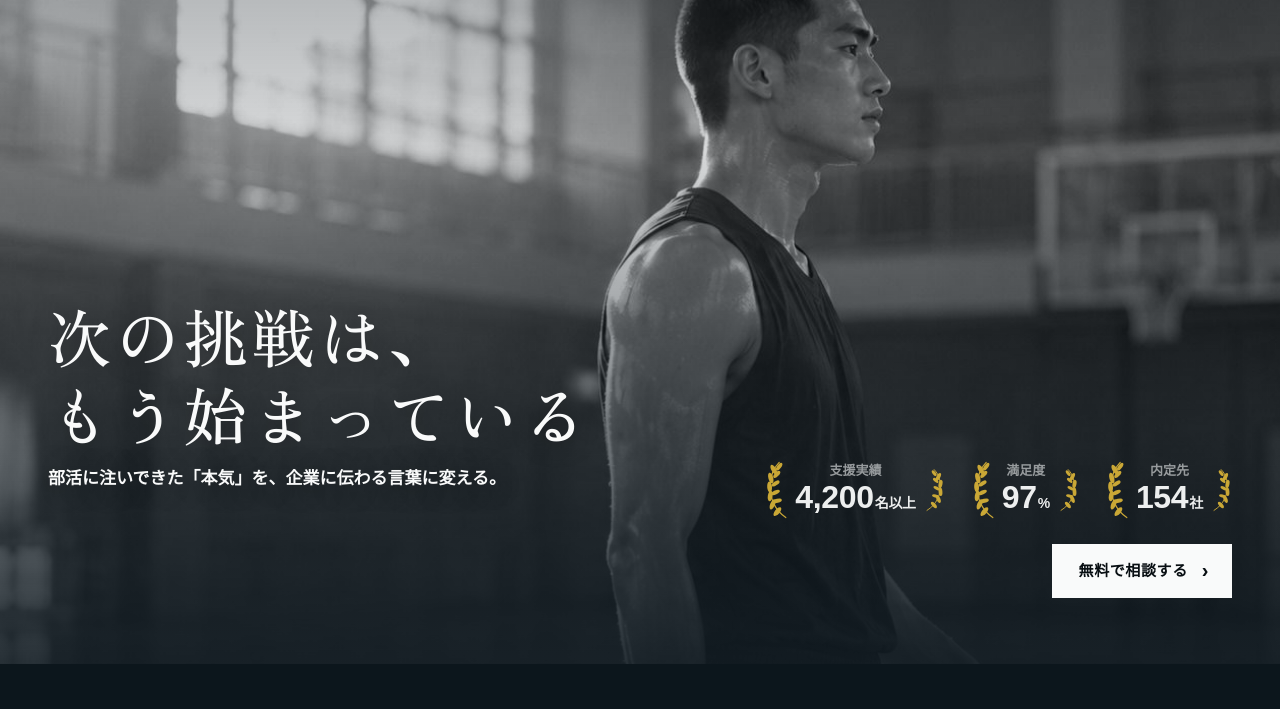
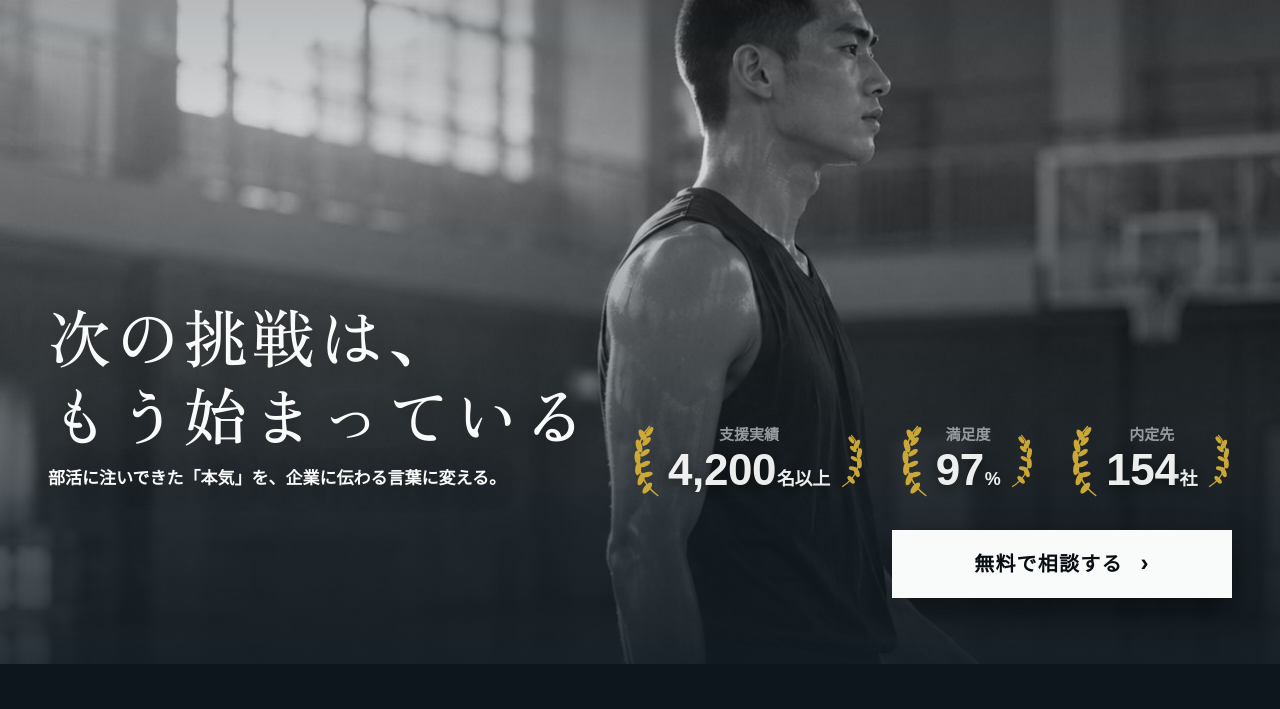
Before and after one commit to reflameinc/newgrads-replay, a plain HTML site: page index.html in a window 1280 px wide. Shown: the part 72-781 px from the top of the page. Drawn offline with Linux system fonts and the light colour scheme; a script that the page names is missing.

Commit message:
FVの実績と「無料で相談する」を大きく・CSSの閉じカッコのずれを修正
Co-Authored-By: Claude Fable 5.2 <noreply@anthropic.com>

```diff
--- a/index.html
+++ b/index.html
@@ -544,7 +544,6 @@ body.ready .fv .copy > :nth-child(2){transition-delay:.15s;}
 .ny-list li:not(.r) .bub{border-bottom-left-radius:4px;} .ny-list li:not(.r) .bub::after{left:-12px; border-right-color:#F9FAFA;}
 .ny-list li.r .bub{border-bottom-right-radius:4px; background:#DDE3E8;} .ny-list li.r .bub::after{right:-12px; border-left-color:#DDE3E8;}
 @media (min-width:768px){ .ny-list{max-width:640px; margin-left:auto !important; margin-right:auto !important;} .ny-list .wi{flex-basis:64px; width:64px !important; height:64px !important;} .ny-list .bub{font-size:16px; padding:12px 18px;} }
-}
 /* ── 横レール ── */
 .rail{display:flex; gap:12px; overflow-x:auto; scroll-snap-type:x mandatory; scroll-padding-inline:var(--gut); margin:0 calc(var(--gut) * -1); padding:0 var(--gut) 8px; scrollbar-width:none;}
 .rail::-webkit-scrollbar{display:none;}
@@ -700,9 +699,27 @@ footer .fnote{margin-top:40px; padding-top:16px; border-top:1px solid var(--surf
   .cine .career{gap:5px;} .cine .career li{grid-template-columns:4.2em 1fr; gap:8px; font-size:11.5px; line-height:1.5;} .cine .career li span{padding-left:8px;}
   .cine .note{font-size:11.5px; margin-top:8px;}
   .cine .then{margin:12px 0 0; aspect-ratio:16/7;}
+}
 .cta .gift-line{display:inline-flex; align-items:center; gap:8px; margin-top:6px; height:52px; padding:0 18px 0 20px; border-radius:999px; background:var(--ink); color:var(--ground2); border:0; font-size:13px; font-weight:800; text-decoration:none; white-space:nowrap; box-shadow:0 10px 28px rgba(0,0,0,.4);}
 .cta .gift-line::after{content:"›"; font-size:20px; line-height:1;}
 @media (min-width:768px){ .cta .gift-line{height:60px; padding:0 32px; font-size:17px; gap:10px;} }
+/* ── 2026-11-20：FVの実績と「無料で相談する」を大きく（鈴村） ── */
+.fv-r .crowns{gap:8px;}
+.fv-r .crown .lr{width:15px; height:46px;}
+.fv-r .crown .cl{font-size:13px;}
+.fv-r .crown .cv{font-size:24px; text-shadow:0 2px 12px rgba(0,0,0,.55);}
+.fv-r .crown .cv small{font-size:12px;}
+.fv-r .fvbtn{width:100%; height:58px; padding:0 20px; font-size:17px; font-weight:800; letter-spacing:.06em; justify-content:center; box-shadow:0 10px 28px rgba(0,0,0,.45);}
+.fv-r .fvbtn .chev{font-size:24px; margin-left:10px;}
+@media (min-width:1024px){
+  .fv-r{gap:20px;}
+  .fv-r .crowns{gap:36px;}
+  .fv-r .crown .lr{width:30px; height:90px;}
+  .fv-r .crown .cl{font-size:15px;}
+  .fv-r .crown .cv{font-size:44px;}
+  .fv-r .crown .cv small{font-size:18px;}
+  .fv-r .fvbtn{width:auto; min-width:340px; height:68px; padding:0 44px; font-size:20px;}
+}
 </style>
 <!-- Google Tag Manager -->
 <script>(function(w,d,s,l,i){w[l]=w[l]||[];w[l].push({'gtm.start':
```
